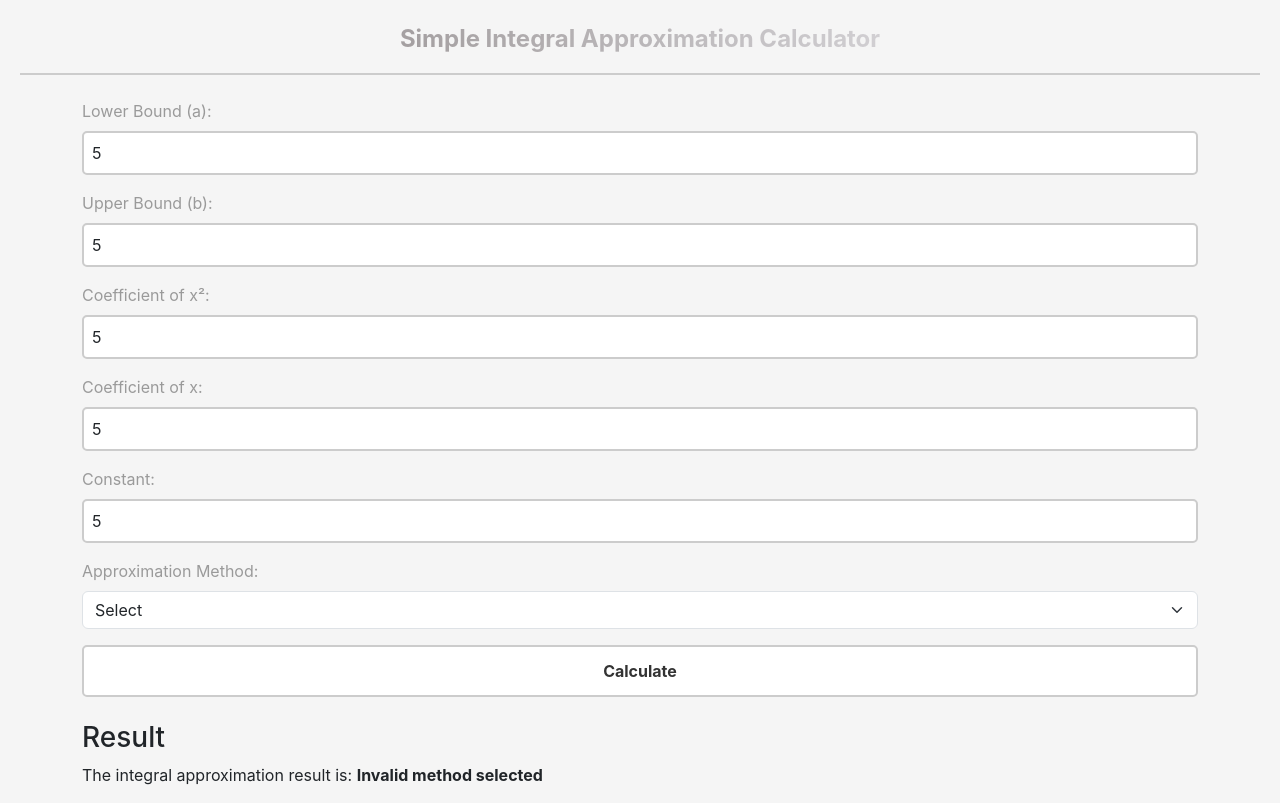
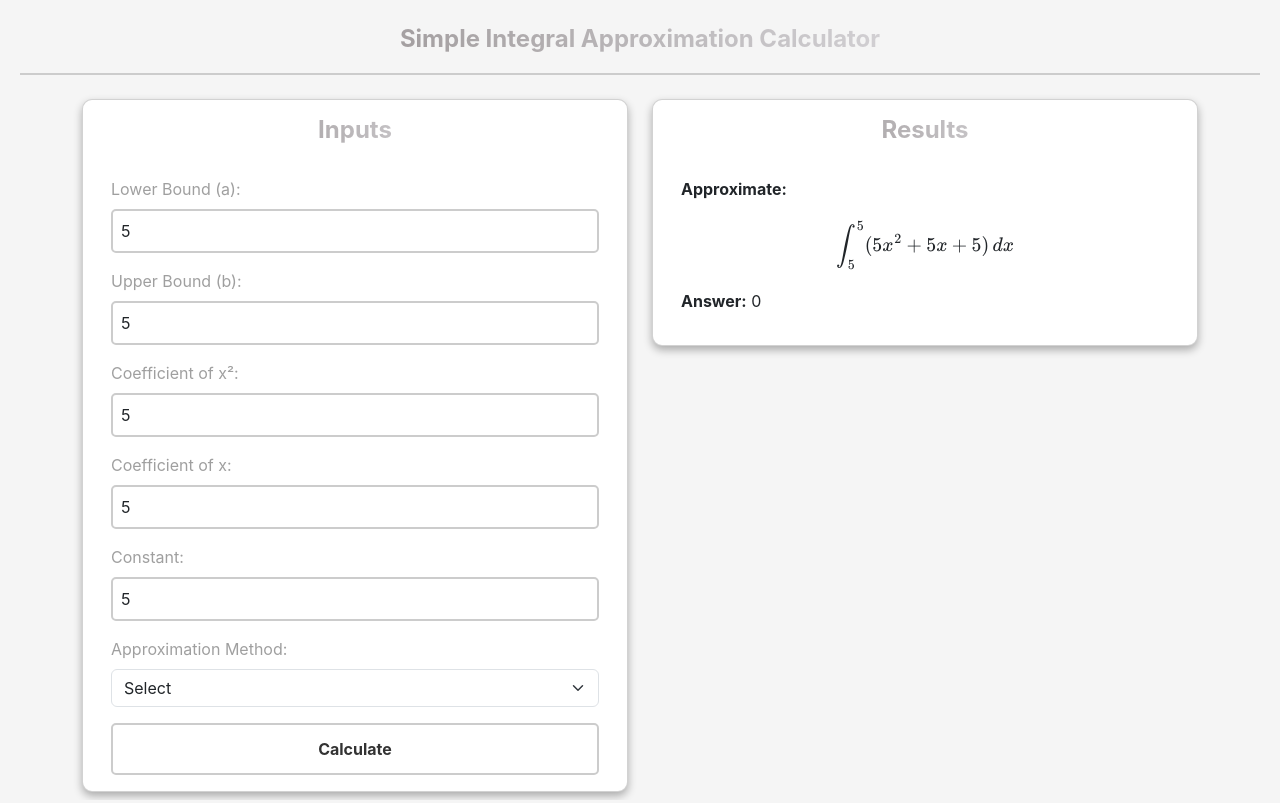
Before and after one commit to GerryS02/Integral-App, a React (Create React App) app: page / in a window 1280 px wide. Both pictures are taken after typing "5", "5", "5", "5", "5" into the empty fields and a click on the button "Calculate". Built offline with nearby package versions, Linux system fonts and the light colour scheme.

Commit message:
Updated code and some features

```diff
--- a/public/index.html
+++ b/public/index.html
@@ -32,6 +32,11 @@
     -->
     <title>React App</title>
 
+    <!-- mathjax cdn link -->
+    <script type="text/javascript" async
+    src="https://cdn.jsdelivr.net/npm/mathjax@3/es5/tex-mml-chtml.js">
+    </script>
+
   </head>
   <body>
     <noscript>You need to enable JavaScript to run this app.</noscript>
@@ -51,5 +56,6 @@
       integrity="sha384-YvpcrYf0tY3lHB60NNkmXc5s9fDVZLESaAA55NDzOxhy9GkcIdslK1eN7N6jIeHz"
       crossorigin="anonymous"
     ></script>
+
   </body>
 </html>
--- a/src/App.css
+++ b/src/App.css
@@ -110,3 +110,25 @@ button[type="submit"]:hover {
   border: 2px solid transparent;
   background-image: linear-gradient(90deg, rgba(169, 169, 169, 0.957) 0%, rgba(211,211,211,1) 100%);
 }
+
+.card {
+  border-radius: 10px; /* Round the corners of cards */
+  box-shadow: 0 4px 8px rgba(0, 0, 0, 0.3); /* Add subtle shadow */
+}
+
+h4 {
+  background: linear-gradient(70deg, rgba(106, 98, 98, 0.838) 0%, rgba(244, 244, 249, 0.945) 100%); /* Grey gradient */
+  color: transparent; /* Remove default text color */
+  background-clip: text; /* Clip the gradient to the text */
+  -webkit-background-clip: text; /* For Safari */
+  font-weight: bold; /* Make the text bold */
+  text-align: center; /* Center the text */
+  display: block; /* Ensure it behaves like a block element */
+  width: 100%;
+}
+
+.label-text {
+  color: #42424282;
+  font-size: 1rem;
+  font-weight: normal;
+}
--- a/src/App.js
+++ b/src/App.js
@@ -1,3 +1,88 @@
+// import React, { useState } from 'react';
+// import Navbar from './components/Navbar';
+// import InputForm from './components/InputForm';
+// import Result from './components/Result';
+// import { calculateIntegral } from './components/Calculation';  // Correct import
+// import './App.css';
+
+// const App = () => {
+//   const [result, setResult] = useState(null);
+
+//   const handleCalculate = (coefficients) => {
+//     if (!coefficients) {
+//       console.error("Invalid coefficients received");
+//       return;
+//     }
+
+//     const calculatedResult = calculateIntegral(coefficients); // Correct function call
+//     console.log("Calculation result:", calculatedResult);
+//     setResult(calculatedResult); // Set the calculated result
+//   };
+
+//   return (
+//     <>
+//       <Navbar />
+//       <InputForm onCalculate={handleCalculate} />
+//       {result !== null && <Result result={result} />}
+//     </>
+//   );
+// };
+
+// export default App;
+
+//  new better code with card column layout
+
+// import React, { useState } from 'react';
+// import Navbar from './components/Navbar';
+// import InputForm from './components/InputForm';
+// import Result from './components/Result';
+// import { calculateIntegral } from './components/Calculation';
+// import './App.css';
+
+// const App = () => {
+//   const [result, setResult] = useState(null);
+
+//   const handleCalculate = (coefficients) => {
+//     if (!coefficients) {
+//       console.error("Invalid coefficients received");
+//       return;
+//     }
+
+//     const calculatedResult = calculateIntegral(coefficients);
+//     console.log("Calculation result:", calculatedResult);
+//     setResult(calculatedResult);
+//   };
+
+//   return (
+//     <>
+//       <Navbar />
+//       <div className="container mt-4">
+//         <div className="row">
+//           {/* Left Column: Input Form */}
+//           <div className="col-md-6">
+//             <div className="card p-3">
+//               <h4>Input Form</h4>
+//               <InputForm onCalculate={handleCalculate} />
+//             </div>
+//           </div>
+
+//           {/* Right Column: Result */}
+//           <div className="col-md-6">
+//             {result !== null && (
+//               <div className="card p-3">
+//                 <h4>Integral Approximation Result</h4>
+//                 <Result result={result} />
+//               </div>
+//             )}
+//           </div>
+//         </div>
+//       </div>
+//     </>
+//   );
+// };
+
+// export default App;
+
 import React, { useState } from 'react';
 import Navbar from './components/Navbar';
 import InputForm from './components/InputForm';
@@ -7,6 +92,7 @@ import './App.css';
 
 const App = () => {
   const [result, setResult] = useState(null);
+  const [inputValues, setInputValues] = useState(null);  // Store input values
 
   const handleCalculate = (coefficients) => {
     if (!coefficients) {
@@ -14,26 +100,38 @@ const App = () => {
       return;
     }
 
-    // Example calculation (replace this with actual integral logic)
-    // const calculatedResult =
-    //   parseFloat(coefficients.a || 0) + parseFloat(coefficients.b || 0) + parseFloat(coefficients.c || 0);
-
-    // console.log("Calculation result:", calculatedResult);
-    // setResult(calculatedResult); // Set the calculated result
-
-    const calculatedResult = calculateIntegral(coefficients); // Call the integral calculation function
+    const calculatedResult = calculateIntegral(coefficients);
     console.log("Calculation result:", calculatedResult);
-    setResult(calculatedResult); // Set the calculated result
+    setResult(calculatedResult);  // Set the calculated result
+    setInputValues(coefficients); // Store the input values
   };
 
   return (
     <>
       <Navbar />
-      <InputForm onCalculate={handleCalculate} />
-      {result !== null && <Result result={result} />}
+      <div className="container mt-4">
+        <div className="row">
+          {/* Left Column: Input Form */}
+          <div className="col-md-6">
+            <div className="card p-3">
+              <h4>Inputs</h4>
+              <InputForm onCalculate={handleCalculate} />
+            </div>
+          </div>
+
+          {/* Right Column: Result */}
+          <div className="col-md-6">
+            {result !== null && inputValues && (
+              <div className="card p-3">
+                <h4>Results</h4>
+                <Result result={result} inputValues={inputValues} />
+              </div>
+            )}
+          </div>
+        </div>
+      </div>
     </>
   );
 };
 
-
 export default App;
--- a/src/components/Calculation.js
+++ b/src/components/Calculation.js
@@ -1,5 +1,10 @@
 // calculation.js
 export const calculateIntegral = ({ a, b, x2_coefficient, x_coefficient, constant, method }) => {
+  // If a == b, return 0 immediately
+  if (a === b) {
+    return 0;
+  }
+
   const INCREMENT = 0.5;
   const h = INCREMENT;
 
--- a/src/components/Result.js
+++ b/src/components/Result.js
@@ -1,10 +1,83 @@
-import React from "react";
+// import React from "react";
 
-const Result = ({ result }) => {
+// const Result = ({ result }) => {
+//   return (
+//     <div className="container mt-4">
+//       <h3>Result</h3>
+//       <p>The integral approximation result is: <strong>{result}</strong></p>
+//     </div>
+//   );
+// };
+
+
+// export default Result;
+
+// import React, { useEffect } from 'react';
+
+// const Result = ({ result, inputValues }) => {
+//   useEffect(() => {
+//     if (window.MathJax) {
+//       window.MathJax.typeset();
+//     }
+//   }, [result]);
+
+//   // Dynamically create the LaTeX string for the integral expression
+//   const { a, b, x2_coefficient, x_coefficient, constant, method } = inputValues;
+//   const integralExpression = `\\int_{${a}}^{${b}} (${x2_coefficient}x^2 + ${x_coefficient}x + ${constant}) \\, dx`;
+
+//   return (
+//     <div className="container mt-4">
+//       <h5>Integral Approximation Result:</h5>
+//       <div>
+//         <p>
+//           <strong>
+//             {/* Display the LaTeX formula for the integral expression */}
+//             <span dangerouslySetInnerHTML={{ __html: `\\(${integralExpression}\\)` }} />
+//           </strong>
+//         </p>
+//         <p>
+//           <strong>Result:</strong> <span>{result}</span>
+//         </p>
+//       </div>
+//     </div>
+//   );
+// };
+
+// export default Result;
+
+
+import React, { useEffect } from 'react';
+
+const Result = ({ result, inputValues }) => {
+  useEffect(() => {
+    if (window.MathJax) {
+      window.MathJax.typesetPromise();
+    }
+  }, [result, inputValues]);
+
+  if (!inputValues) return null; // Prevent errors when no input is available
+
+  // Extract input values safely
+  const { a, b, x2_coefficient, x_coefficient, constant } = inputValues;
+
+  // Dynamically create the LaTeX string for the integral expression
+  const integralExpression = `\\[ \\int_{${a}}^{${b}} (${x2_coefficient}x^2 + ${x_coefficient}x + ${constant}) \\, dx \\]`;
+
   return (
     <div className="container mt-4">
-      <h3>Result</h3>
-      <p>The integral approximation result is: <strong>{result}</strong></p>
+
+      <div>
+        <p>
+          <strong>Approximate:</strong>
+        </p>
+        <p id="mathjax-container">
+          {/** MathJax will process this span */}
+          <span>{integralExpression}</span>
+        </p>
+        <p>
+          <strong>Answer:</strong> <span>{result}</span>
+        </p>
+      </div>
     </div>
   );
 };
```
